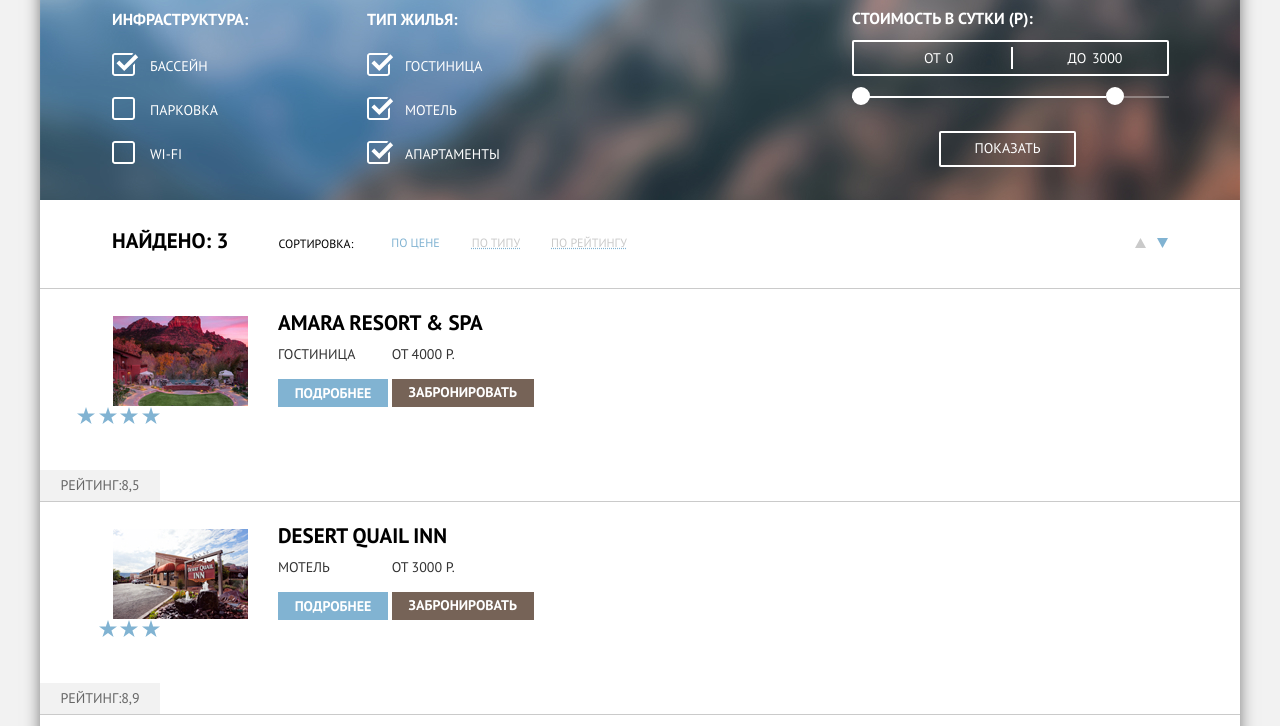
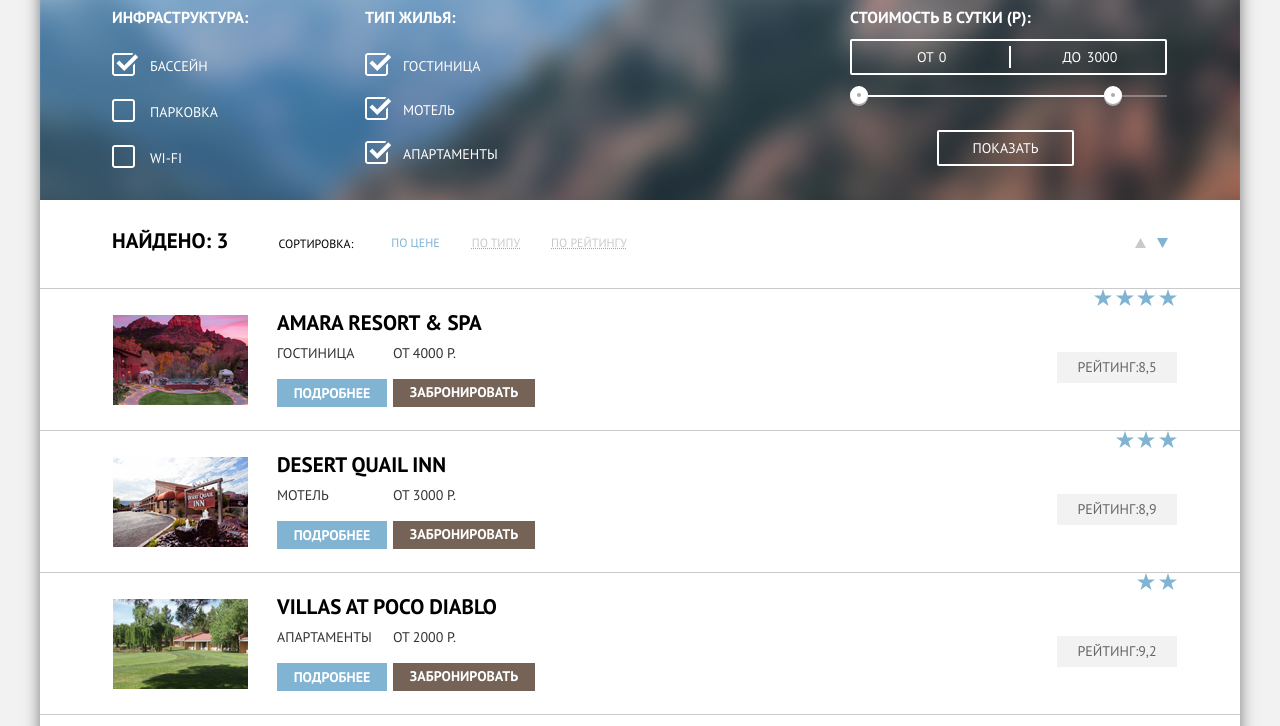
Before and after one commit to IvanTik/1478619-sedona-30, a plain HTML site: page catalog.html in a window 1280 px wide. Shown: the part 73-799 px from the top of the page. Drawn offline with Linux system fonts and the light colour scheme; files whose address does not match are found by name.

Commit message:
Внес изменения (9)

```diff
--- a/catalog.html
+++ b/catalog.html
@@ -28,9 +28,8 @@
       </div>
     </header>
     <main class="container">
-      <form class="header__filtation filtration" method="post" action="https://echo.htmlacademy.ru"
-        oninput="daysoutput.value=dayscount.value">
-        <h1 class="filtration__visually-hidden">Критерии для поиска желаемой гостиницы</h1>
+      <h1 class="filtration__visually-hidden">Список гостиниц в городе Седона</h1>
+      <form class="header__filtration filtration" method="post" action="https://echo.htmlacademy.ru">
         <div class="filtration__components components">
           <fieldset class="components__structure">
             <p class="components__title elem">Инфраструктура:</p>
@@ -83,6 +82,7 @@
           </fieldset>
         </div>
         <div class="filter-range">
+          <div class="filter-range-wrapper">
             <div class="filter-range-title">Стоимость в сутки (р):</div>
             <div class="price-controls">
               <label class="min-price">от <input type="text" name="min-price" value="0"></label>
@@ -95,7 +95,8 @@
               <div class="range-toggle range-toggle-min"></div>
               <div class="range-toggle range-toggle-max"></div>
             </div>
-          <a class="btn-transparent" href="#">Показать</a>
+            <button type="submit" class="btn-transparent">Показать</button>
+          </div>
         </div>
       </form>
       <div class="container__nav nav">
@@ -137,18 +138,16 @@
               <div class="img__ARS">
               </div>
             </a>
+          </div>
           <div class="hotel__info info">
-              <div class="info__header">
-                <p class="info__title elem">Amara Resort & Spa</p>
-              </div>
+            <h2 class="info__title elem">Amara Resort & Spa</h2>
             <div class="info__main">
               <p class="info__text info__text-left">Гостиница</p>
               <a class="info__link-btn" href="#">Подробнее</a>
             </div>
-              <div class="info__footer">
+            <div class="info__booking">
               <p class="info__text info__text-right">От 4000 Р.</p>
               <button class="info__btn">Забронировать</button>
-              </div>
             </div>
           </div>
           <div class="hotel__right-wrapper">
@@ -189,18 +188,16 @@
               <div class="img__DQI">
               </div>
             </a>
+          </div>
           <div class="hotel__info info">
-              <div class="info__header">
-                <p class="info__title elem">Desert Quail Inn</p>
-              </div>
+            <h2 class="info__title elem">Desert Quail Inn</h2>
             <div class="info__main">
               <p class="info__text info__text-left">Мотель</p>
               <a class="info__link-btn" href="#">Подробнее</a>
             </div>
-              <div class="info__footer">
+            <div class="info__booking">
               <p class="info__text info__text-right">От 3000 Р.</p>
               <button class="info__btn">Забронировать</button>
-              </div>
             </div>
           </div>
           <div class="hotel__right-wrapper">
@@ -235,18 +232,16 @@
               <div class="img__APD">
               </div>
             </a>
+          </div>
           <div class="hotel__info info">
-              <div class="info__header">
-                <p class="info__title elem">Villas At Poco Diablo</p>
-              </div>
+            <h2 class="info__title elem">Villas At Poco Diablo</h2>
             <div class="info__main">
               <p class="info__text info__text-left">Апартаменты</p>
               <a class="info__link-btn" href="#">Подробнее</a>
             </div>
-              <div class="info__footer">
+            <div class="info__booking">
               <p class="info__text info__text-right">От 2000 Р.</p>
               <button class="info__btn">Забронировать</button>
-              </div>
             </div>
           </div>
           <div class="hotel__right-wrapper">
--- a/css/style.css
+++ b/css/style.css
@@ -76,10 +76,6 @@ img {
 a {
   color: var(--bacic-black);
   text-decoration: none;
-}
-
-.main-header {
-  width: 1200px;
 }
 
 .site-navigation {
@@ -160,7 +156,7 @@ a {
   text-align: center;
   background: var(--special);
   color: var(--bacic-white);
-  width: 1200px;
+  width: 100%;
 }
 
 .blue-2 {
@@ -169,7 +165,7 @@ a {
   text-align: center;
   background: var(--special);
   color: var(--bacic-white);
-  width: 1200px;
+  width: 100%;
 }
 
 .search-question {
@@ -229,12 +225,6 @@ a {
 
 .text-special {
   color: var(--special-nav)
-}
-
-.container {
-  width: 1200px;
-  padding: 0px;
-  margin: 0px;
 }
 
 .feature-list {
@@ -645,7 +635,6 @@ input[type="text"]::placeholder {
 
 .form {
   position: absolute;
-  top: 100%;
   left: 50%;
   width: 568px;
   padding: 55px;
@@ -660,19 +649,11 @@ input[type="text"]::placeholder {
   transform: translateY(0) translateX(-50%);
 }
 
-.form-search {}
-
 .form-search.is-showed {
   -webkit-transform: translateY(0);
   -ms-transform: translateY(0);
   transform: translateY(0);
 }
-
-/* .form-search.no-js {
-  -webkit-transform: translateY(0);
-  -ms-transform: translateY(0);
-  transform: translateY(0);
-} */
 
 .submit-error {
   -webkit-animation: shake 0.6s;
@@ -765,7 +746,7 @@ input[type="text"]::placeholder {
 .form-search-calendar {
   position: absolute;
   top: 6px;
-  right: 8px;
+  right: 4px;
   background-color: transparent;
   fill: #cacaca;
   border: none;
@@ -780,20 +761,28 @@ input[type="text"]::placeholder {
   fill: #81b3d2;
 }
 
-.humans {
+.quantity {
   display: flex;
   -webkit-box-pack: justify;
   -ms-flex-pack: justify;
   justify-content: space-between;
-  margin: 0 auto;
-  margin-bottom: 54px;
-  margin-left: -2px;
-  width: 458px;
   -webkit-box-sizing: border-box;
   box-sizing: border-box;
-}
-
-.humans .find-item {
+  margin-bottom: 55px;
+}
+
+.quantity input {
+  width: 114px;
+  padding-left: 40px;
+  padding-right: 40px;
+  text-align: center;
+}
+
+.quantity.form-search-field {
+  width: 50%;
+}
+
+.quantity .find-item {
   margin: 0;
   width: auto;
 }
@@ -839,7 +828,8 @@ input[type="text"]::placeholder {
   border: 2px solid #e5e5e5;
 }
 
-.find-item button {
+.quantity button {
+  display: block;
   width: 38px;
   height: 38px;
   -o-object-fit: contain;
@@ -847,6 +837,7 @@ input[type="text"]::placeholder {
   background-color: transparent;
   fill: #cacaca;
   border: none;
+  outline: none;
 }
 
 .minus-adult {
@@ -932,16 +923,21 @@ input[type="text"]::placeholder {
   margin-top: 18px;
 }
 
-.container {
-  width: 1200px;
-}
-
 .filtration {
+  display: grid;
+  grid-template-columns: 253px 253px 1fr;
+  align-items: flex-start;
+  min-height: 217px;
+  padding-left: 72px;
+  padding-right: 73px;
+  padding-top: 24px;
+  padding-bottom: 28px;
   background: #9eb5ca url("../img/background-catal.jpg") no-repeat;
-  min-height: 217px;
-  align-items: center;
-  display: grid;
-  grid-template-columns: 287px 525px max-content;
+}
+
+.filtration p {
+  margin: 0;
+  margin-bottom: 28px;
 }
 
 .filtration__visually-hidden,
@@ -956,20 +952,15 @@ input[type="text"]::placeholder {
   overflow: hidden;
 }
 
-fieldset {
-  border: 0px;
-  margin-top: -35px;
-  margin-left: 0;
-  padding-left: 0;
+.features-list li {
+  list-style: none;
 }
 
 .house-1 {
-  width: 367px;
   text-align: left;
 }
 
 .components__title {
-  padding-top: 37px;
   color: var(--bacic-white);
   font-size: 16px;
 }
@@ -978,13 +969,10 @@ fieldset {
   font-weight: 700;
 }
 
-.components__list {
-  padding-left: 0;
-}
-
 .house__list,
 .components__list {
-  padding-top: 10px;
+  padding: 0;
+  margin: 0;
   list-style: none;
 }
 
@@ -992,7 +980,11 @@ fieldset {
   font-size: 14px;
   line-height: 21px;
   color: var(--bacic-white);
-  margin-bottom: 23px;
+  margin-bottom: 25px;
+}
+
+.components__item:last-child {
+  margin-bottom: 0;
 }
 
 .components__checkbox:not(checked),
@@ -1049,7 +1041,6 @@ fieldset {
 }
 
 .house__title {
-  padding-top: 37px;
   color: var(--bacic-white);
   margin-left: 40px;
   font-size: 16px;
@@ -1062,11 +1053,13 @@ fieldset {
   margin-bottom: 23px;
 }
 
+.house__item:last-child {
+  margin-bottom: 0;
+}
+
 .filter-range {
   color: var(--bacic-white);
   text-transform: uppercase;
-  padding-bottom: 7px;
-  margin-bottom: 5px;
 }
 
 .filter-range-title {
@@ -1074,7 +1067,6 @@ fieldset {
   font-weight: 700;
   font-size: 16px;
   line-height: 21px;
-  padding-top: 4px;
 }
 
 .price-controls {
@@ -1084,6 +1076,7 @@ fieldset {
   border: 2px solid var(--bacic-white);
   border-radius: 2px;
   position: relative;
+  display: flex;
 }
 
 .price-controls::after {
@@ -1107,7 +1100,15 @@ fieldset {
 
 .price-controls .min-price,
 .price-controls .max-price {
-  padding-left: 70px;
+  width: 50%;
+}
+
+.max-price {
+  padding-left: 54px;
+}
+
+.min-price {
+  padding-left: 65px;
 }
 
 .price-controls input {
@@ -1136,13 +1137,16 @@ fieldset {
 
 .range-toggle {
   position: absolute;
-  top: -9px;
+  top: 0;
+  transform: translateY(-50%);
   width: 4px;
   height: 4px;
   border-radius: 50%;
   cursor: pointer;
   background: #ababab;
-  border: 9px solid #ffffff;
+  border: 7px solid #ffffff;
+  box-sizing: content-box;
+  box-shadow: 0 2px 0 0 #ababab;
 }
 
 .range-toggle-min {
@@ -1175,7 +1179,7 @@ fieldset {
 }
 
 .range-toggle:hover {
-  background: #1c4f80;
+  border: 10px solid #fff;
 }
 
 .container__nav {
@@ -1320,8 +1324,6 @@ fieldset {
 
 .hotel__left-column {
   display: flex;
-  margin-left: 73px;
-  margin-top: 25px;
 }
 
 .hotel__link {
@@ -1352,7 +1354,19 @@ fieldset {
 }
 
 .hotel__info {
-  margin-left: 30px;
+  padding: 23px;
+  display: flex;
+  flex-wrap: wrap;
+  column-gap: 6px;
+  margin-left: 6px;
+}
+
+.info__main {
+  width: 110px;
+}
+
+.info__booking {
+  width: 142px;
 }
 
 .info__header {
@@ -1365,10 +1379,8 @@ fieldset {
   color: black;
   margin: 0;
   height: 16px;
-  margin-top: -4px;
-  margin-bottom: 8px;
-  height: 100%;
-  max-width: 257px;
+  margin-bottom: 15px;
+  width: 100%;
 }
 
 .info__title:hover {
@@ -1380,7 +1392,7 @@ fieldset {
 }
 
 .info__main,
-.info__footer {
+.info__booking {
   display: inline-block;
   vertical-align: top;
   font-size: 14px;
@@ -1391,7 +1403,7 @@ fieldset {
   line-height: 21px;
   color: #333333;
   margin: 0;
-  padding-bottom: 14px;
+  padding-bottom: 15px;
   width: 110px;
 }
 
@@ -1413,7 +1425,6 @@ fieldset {
   color: #fff;
   background-color: #766357;
   width: 142px;
-  height: 100%;
   padding-top: 3px;
   padding-bottom: 4px;
   min-height: 27px;
@@ -1439,6 +1450,8 @@ fieldset {
 
 .right-column__stars {
   text-align: right;
+  /* background-image: url("../img/star.svg");
+  background-repeat: repeat; */
 }
 
 .right-column__rate {
@@ -1459,7 +1472,6 @@ fieldset {
   border: 0px;
   text-decoration: none;
   width: 110px;
-  height: 100%;
   text-align: center;
   display: block;
   padding-top: 4px;
@@ -1477,18 +1489,34 @@ fieldset {
   color: #818181;
 }
 
-.filtration__components {
-  margin-left: 72px;
-}
-
 .main__hotel-header {
   border-bottom: 1px solid #cacaca;
+  display: grid;
+  grid-template-columns: 135px 1fr 110px;
+  padding: 0 73px;
 }
 
 .main__hotel-main {
   border-bottom: 1px solid #cacaca;
+  display: grid;
+  grid-template-columns: 135px 1fr 110px;
+  padding: 0 73px;
 }
 
 .main__hotel-footer {
   border-bottom: 1px solid #cacaca;
-}
+  display: grid;
+  grid-template-columns: 135px 1fr 110px;
+  padding: 0 73px;
+}
+
+.header__filtration fieldset {
+  border: 0;
+  padding: 0;
+  margin: 0;
+}
+
+.filter-range-wrapper {
+  width: 317px;
+  margin-left: auto;
+}
```
Also changed, not shown: index.html (+3 -3 lines), img/star.svg (added). Lines whose indentation alone changed are shown as unchanged.
